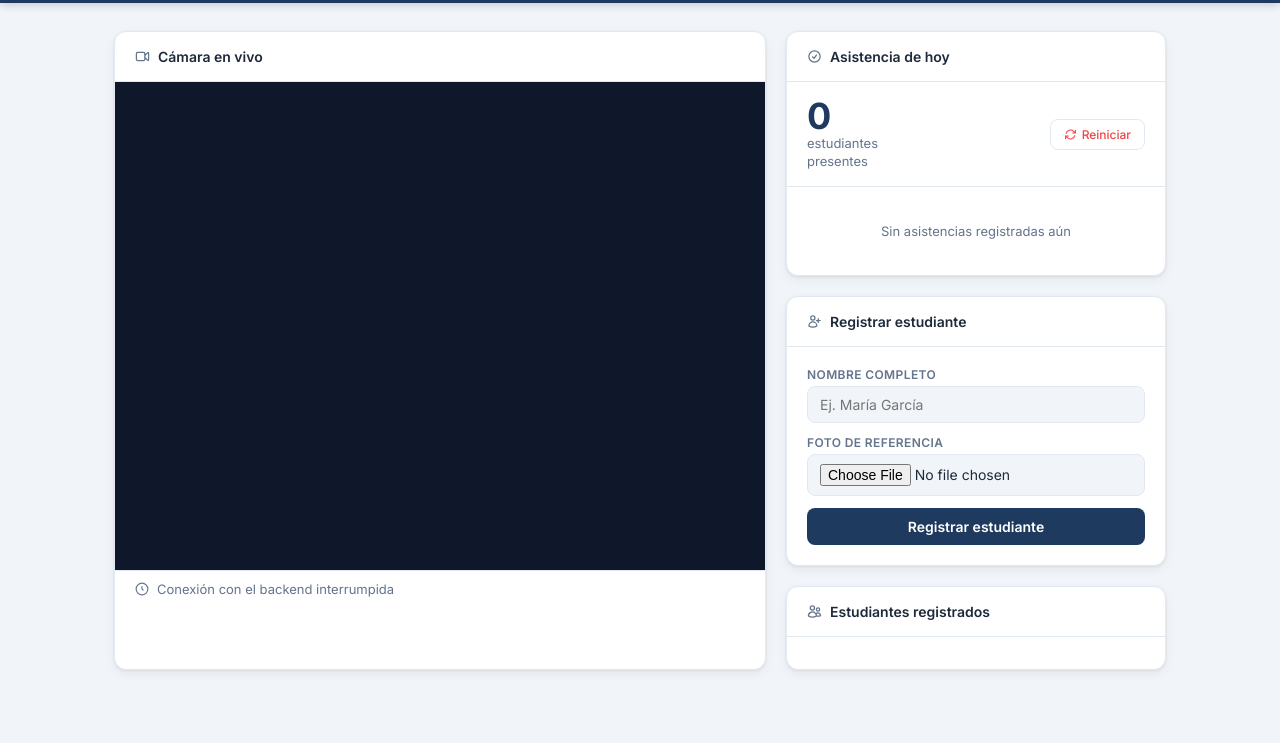
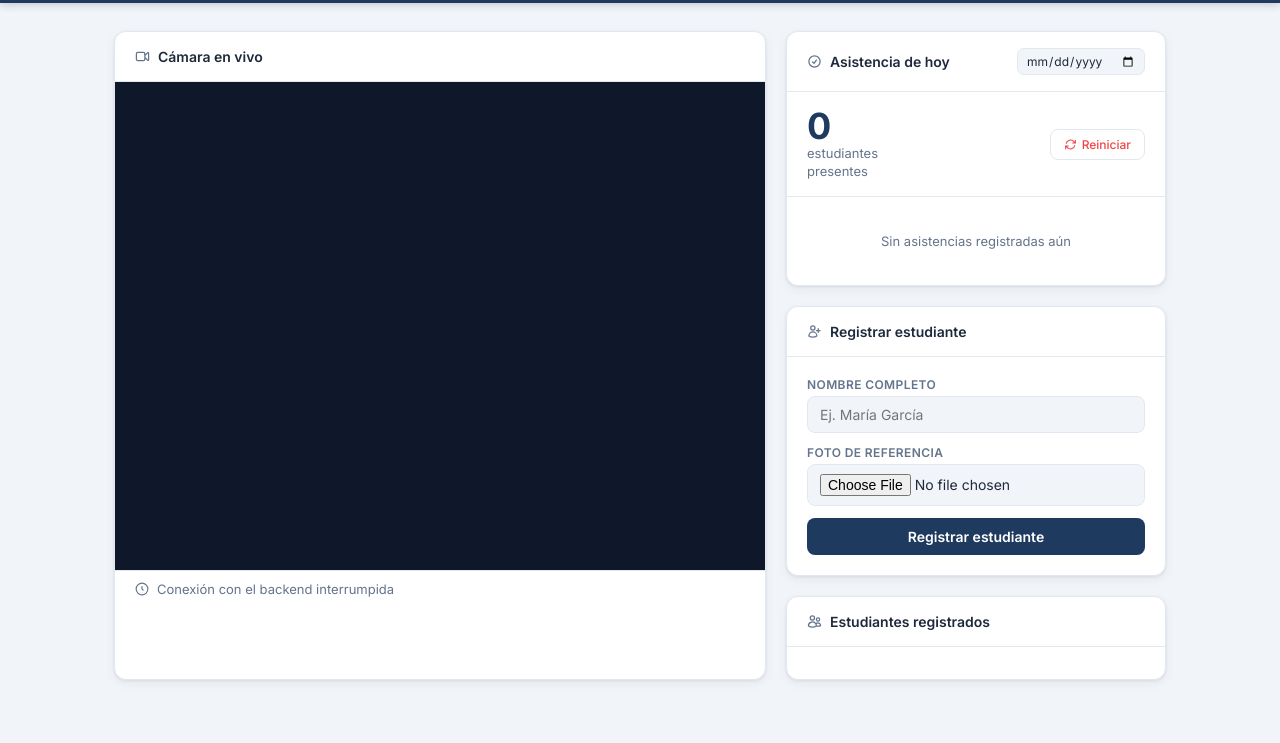
Before and after one commit to alejandroarana2005/CheckClass, a plain HTML site: page panel-web/index.html in a window 1280 px wide. Shown: the part 57-800 px from the top of the page. Drawn offline with Linux system fonts and the light colour scheme; no server answers.

Commit message:
agregar selector de fecha en la seccion de asistencia

```diff
--- a/panel-web/index.html
+++ b/panel-web/index.html
@@ -457,6 +457,7 @@
           </svg>
           Asistencia de hoy
         </span>
+        <input type="date" id="selector-fecha" style="border:1px solid var(--borde);border-radius:7px;padding:4px 8px;font-size:12px;font-family:inherit;background:var(--fondo);color:var(--texto);cursor:pointer;">
       </div>
       <div class="contador-wrap">
         <div>
```
